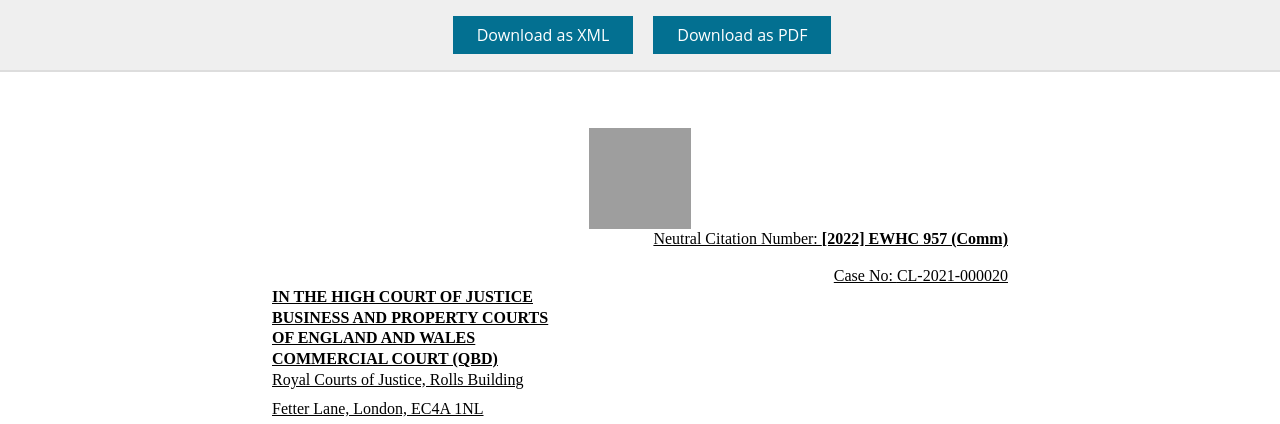
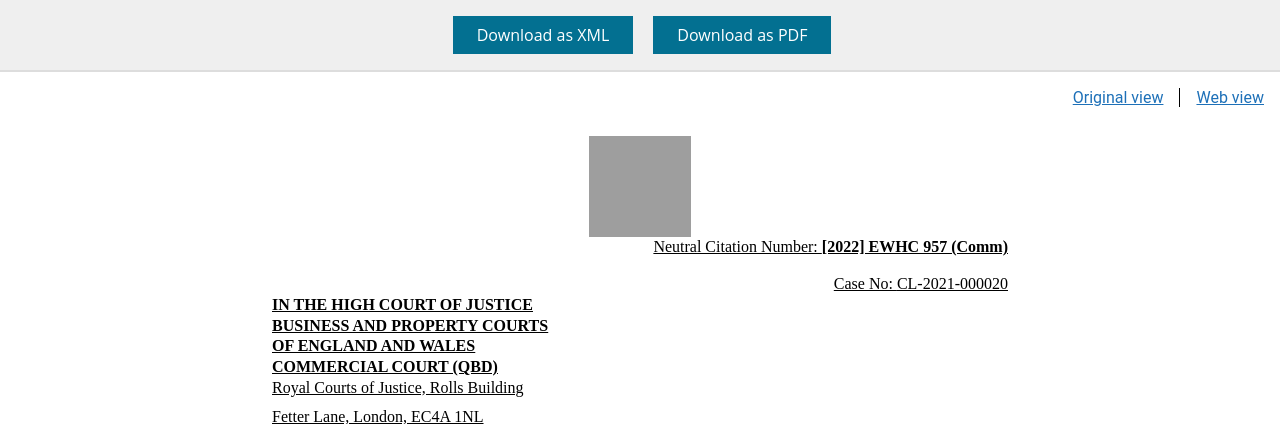
Before and after one commit to nationalarchives/ds-caselaw-frontend-prototype, a Flask app: page /ewhc/comm/2022/957 in a window 1280 px wide. Shown: the part 238-662 px from the top of the page. Run offline with Flask 2, Linux system fonts and the light colour scheme; some libraries are stand-ins or nearby versions; grey boxes are pictures that could not be loaded.

Commit message:
judgment view toggle

```diff
--- a/app/static/styles/dist/main.css
+++ b/app/static/styles/dist/main.css
@@ -2222,4 +2222,36 @@ a:focus {
   font-size: 1.8rem;
 }
 
+.judgment_view_toggle ul li {
+  list-style: none;
+  float: right;
+  padding: 0rem 1rem;
+  margin-bottom: 1rem;
+  border-left: 1px solid #000000;
+  font-family: "Roboto", sans-serif;
+  text-align: right;
+}
+.judgment_view_toggle ul li a {
+  color: #1d70b8;
+  font-family: "Roboto", sans-serif;
+  font-weight: normal;
+  font-size: 1em;
+  text-decoration: underline;
+}
+.judgment_view_toggle ul li a:hover {
+  color: #003078;
+  text-decoration: none;
+}
+.judgment_view_toggle ul li a:active {
+  color: #1e1e2a;
+}
+.judgment_view_toggle ul li a:focus {
+  outline: 5px solid #1d70b8;
+  outline-offset: 0;
+  z-index: 999;
+}
+.judgment_view_toggle ul li:last-child {
+  border-left: none;
+}
+
 /*# sourceMappingURL=main.css.map */
--- /dev/null
+++ b/app/static/styles/src/sass/includes/_judgment_view-toggle.scss
@@ -0,0 +1,40 @@
+.judgment_view_toggle ul {
+
+
+
+    li {
+      list-style:none;
+      float:right;
+      padding: 0rem 1rem;
+      margin-bottom: 1rem;
+      border-left: 1px solid #000000;
+      font-family: $font__roboto;
+      text-align: right;
+
+
+      a {
+        color: $color__link-blue;
+        font-family: $font__roboto;
+        font-weight: normal;
+        font-size: 1em;
+        text-decoration: underline;
+
+        &:hover {
+          color: $color__link-blue-hover;
+          text-decoration: none;
+        }
+
+        &:active {
+          color: $color__link-blue-active;
+        }
+
+        &:focus {
+          @include focus-default;
+        }
+      }
+    }
+
+    li:last-child {
+      border-left: none;
+    }
+  }
--- a/app/static/styles/src/sass/main.scss
+++ b/app/static/styles/src/sass/main.scss
@@ -25,3 +25,4 @@
 @import "includes/back_to_top_link";
 @import "includes/cookie_consent/ds-cookie-consent";
 @import "includes/cookie_consent/cookie-consent";
+@import "includes/judgment_view-toggle";
--- /dev/null
+++ b/app/templates/includes/judgment_view_toggle.html
@@ -0,0 +1,7 @@
+<div class="judgment_view_toggle">
+    <ul>
+        <li><a href=“#”>Web view</a></li>
+        <li><a href=“#”>Original view</a></li>
+
+    </ul>
+</div>
--- a/app/templates/layout_judgment_html.html
+++ b/app/templates/layout_judgment_html.html
@@ -35,6 +35,8 @@
 
 {% include 'includes/judgment_text_toolbar.html' %}
 
+{% include 'includes/judgment_view_toggle.html' %}
+
 <main id="main-content">
     {% block content %}
     {% endblock %}
--- a/package.json
+++ b/package.json
@@ -26,5 +26,8 @@
     "jquery": "^3.6.0",
     "webpack": "^5.65.0",
     "webpack-cli": "^4.9.1"
+  },
+  "dependencies": {
+    "sass": "^1.51.0"
   }
 }
```
Also changed, not shown: package-lock.json, 8 other files.
